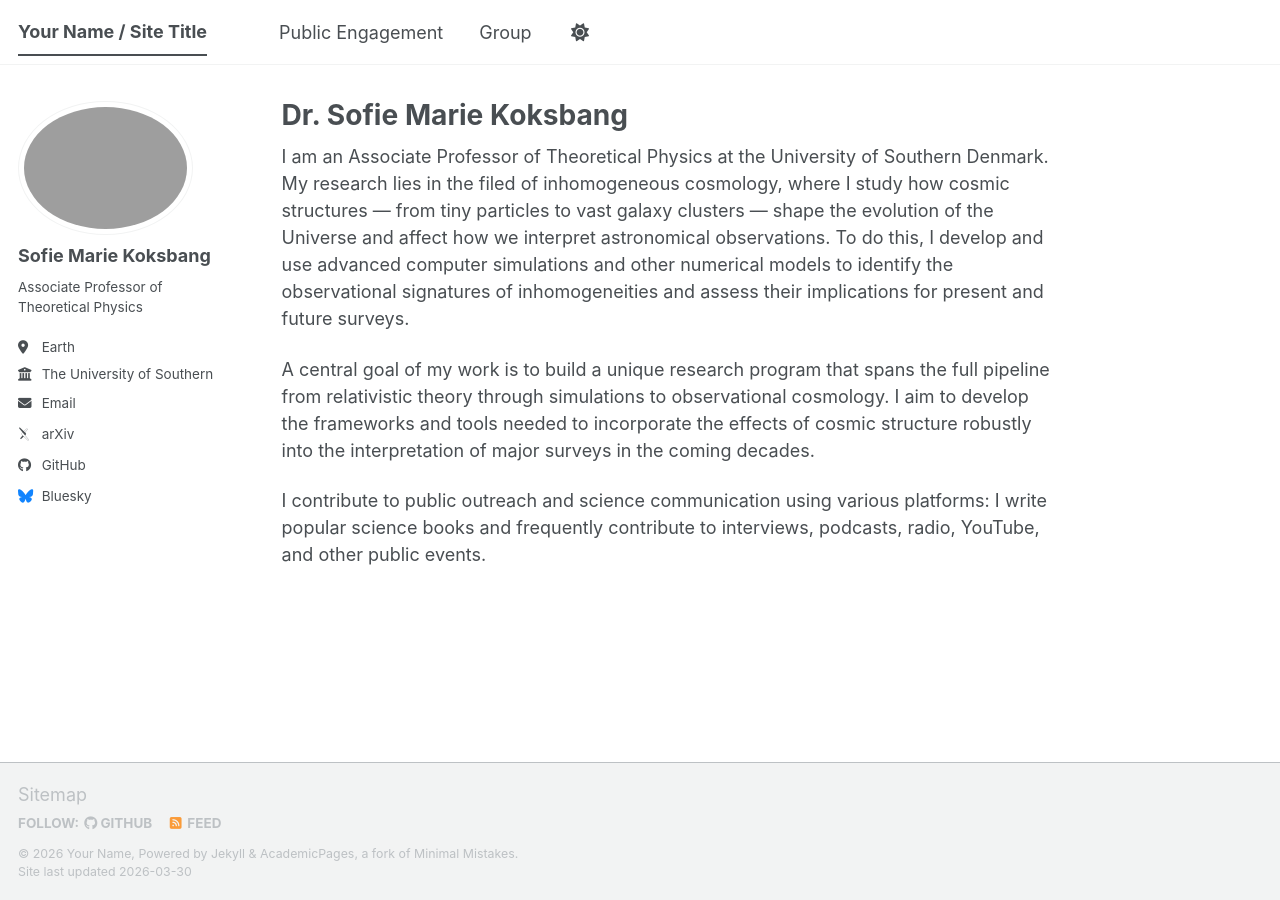
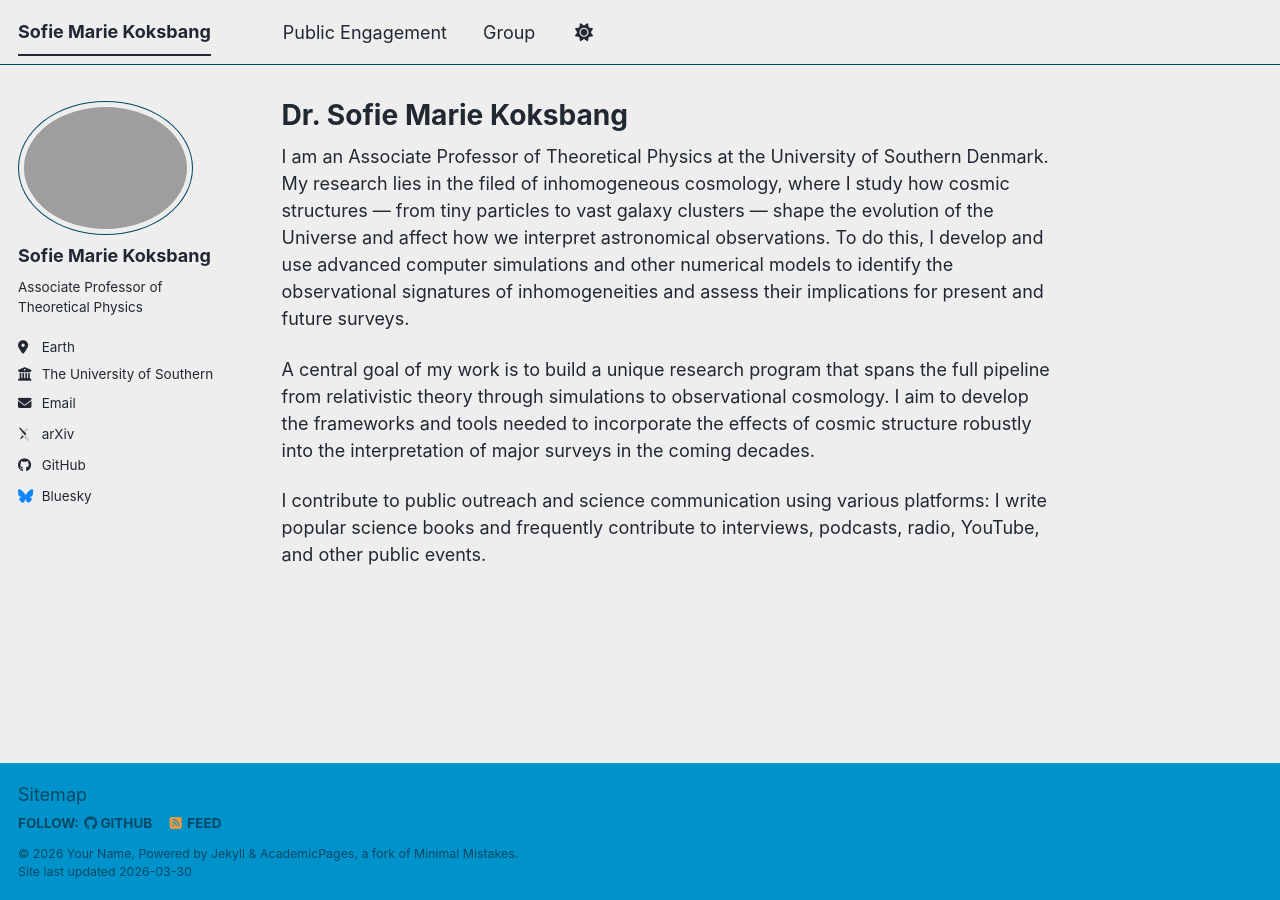
Before and after one commit to sofiemariekoksbang/sofiemariekoksbang.github.io, a Jekyll site: the page built from _pages/about.md, in a window 1280 px wide. Built offline with Jekyll 4.4.1, drawn with Linux system fonts in a browser that asks for light colours; some web fonts are replaced; a script bundle is joined from its source files by our own code; library files that are not in the unit come from our copies.

Commit message:
Update site theme and title in config

```diff
--- a/_config.yml
+++ b/_config.yml
@@ -8,8 +8,8 @@
 
 # Basic Site Settings
 locale                   : "en-US"
-site_theme               : "default" # The available themes options are "default", "air", "sunrise", "mint", "dirt" and "contrast"
-title                    : "Your Name / Site Title"
+site_theme               : "air" # The available themes options are "default", "air", "sunrise", "mint", "dirt" and "contrast"
+title                    : "Sofie Marie Koksbang"
 title_separator          : "-"
 name                     : &name "Your Name"
 description              : &description "Your Name's academic portfolio"   # Update this with a general description of your site, this is the default if not overridden by a page
```
